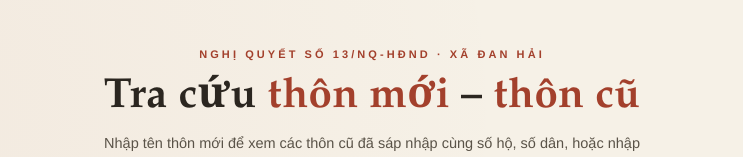
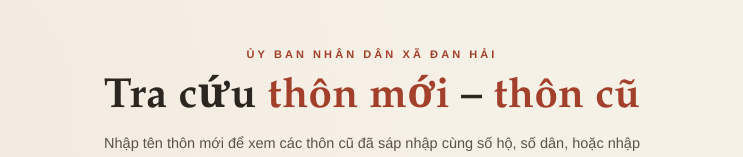
Before and after one commit to tranviethong/thon, a plain HTML site: page index.html in a window 1280 px wide. Shown: the top 157 px of the page, without its empty margins (268-1011 px from the left). Drawn offline with Linux system fonts and the light colour scheme.

Commit message:
Update index.html

```diff
--- a/index.html
+++ b/index.html
@@ -329,7 +329,7 @@
 <body>
 
 <header>
-  <div class="eyebrow">Nghị quyết số 13/NQ-HĐND &middot; xã Đan Hải</div>
+  <div class="eyebrow">ỦY BAN NHÂN DÂN XÃ ĐAN HẢI</div>
   <h1>Tra cứu <em>thôn mới</em> &ndash; <em>thôn cũ</em></h1>
   <p class="sub">Nhập tên thôn mới để xem các thôn cũ đã sáp nhập cùng số hộ, số dân, hoặc nhập tên thôn cũ để tìm thôn mới hiện nay.</p>
   <div class="rule"></div>
```
